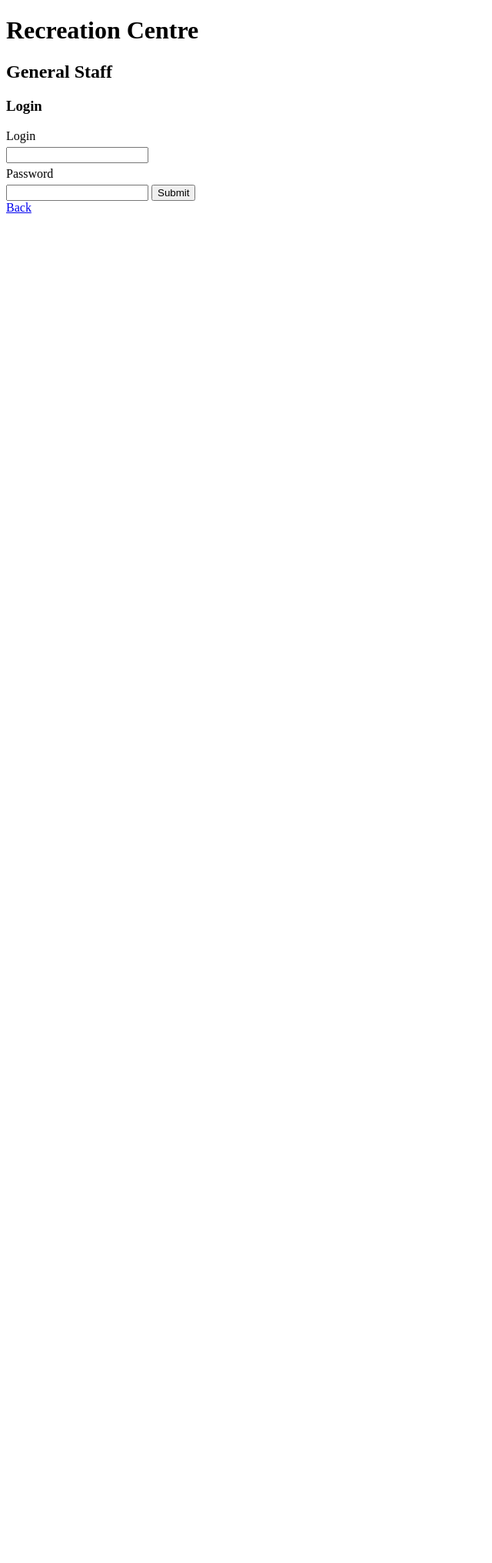
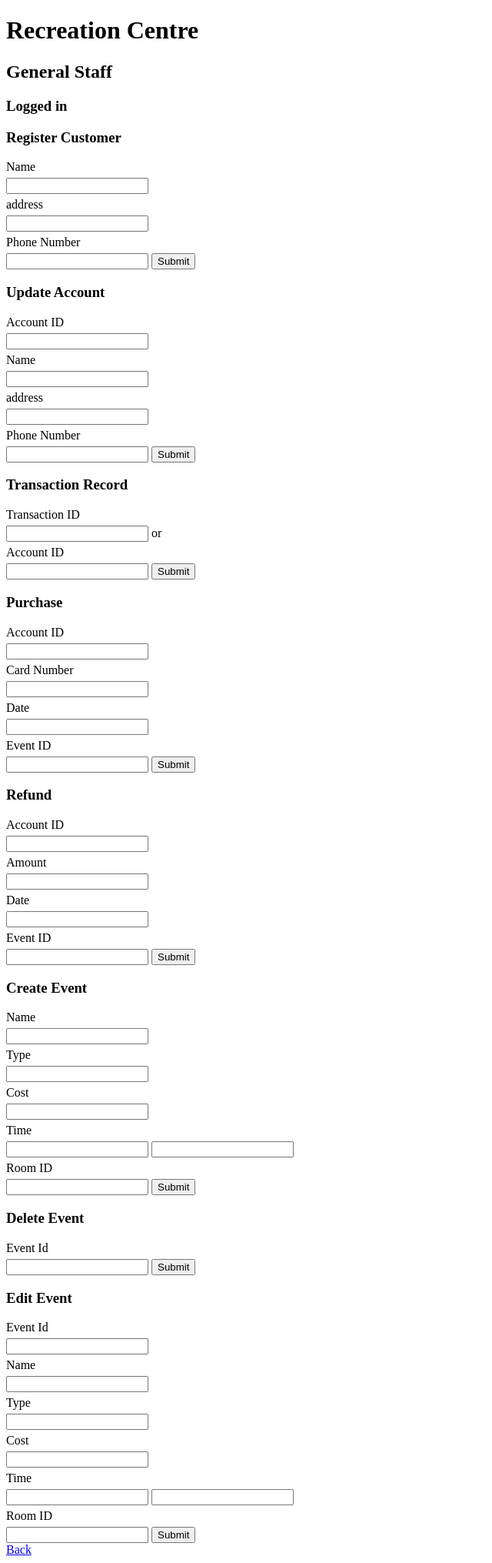
Before and after one commit to neekitabhatia/CPSC304, a PHP site: page /GeneralStaff.php in a window 1280 px wide. Shown: the whole page at 77% size, without its empty margins (0-640 px from the left). Before the commit the page ends 277 px from the top, so only its background shows below. Run offline with PHP 8.4, Linux system fonts and the light colour scheme.

Commit message:
2.0
Changed
deleted page

```diff
--- a/GeneralStaff.php
+++ b/GeneralStaff.php
@@ -2,41 +2,134 @@
 include "template/header.php";
 include "config.php"; # for db connectivity info
 
-// if($_SERVER["REQUEST_METHOD"] == "POST") {
-//       // username and password sent from form
+ if($_SERVER["REQUEST_METHOD"] == "POST") {
+       // username and password sent from form
 
-//       $myusername = mysqli_real_escape_string($db,$_POST['username']);
-//       $mypassword = mysqli_real_escape_string($db,$_POST['password']);
+       $myusername = mysqli_real_escape_string($db,$_POST['username']);
+       $mypassword = mysqli_real_escape_string($db,$_POST['password']);
 
-//       $sql = "SELECT id FROM admin WHERE username = '$myusername' and passcode = '$mypassword'";
-//       $result = mysqli_query($db,$sql);
-//       $row = mysqli_fetch_array($result,MYSQLI_ASSOC);
-//       $active = $row['active'];
+       $sql = "SELECT id FROM admin WHERE username = '$myusername' and passcode = '$mypassword'";
+     $result = mysqli_query($db,$sql);
+      $row = mysqli_fetch_array($result,MYSQLI_ASSOC);
+      $active = $row['active'];
 
-//       $count = mysqli_num_rows($result);
+      $count = mysqli_num_rows($result);
 
-//       // If result matched $myusername and $mypassword, table row must be 1 row
+      // If result matched $myusername and $mypassword, table row must be 1 row
 
-//       if($count == 1) {
-//          session_register("myusername");
-//          $_SESSION['login_user'] = $myusername;
+      if($count == 1) {
+         session_register("myusername");
+         $_SESSION['login_user'] = $myusername;
 
-//          header("location: welcome.php");
-//       }else {
-//          $error = "Your Login Name or Password is invalid";
-//       }
-//    }
+         header("location: welcome.php");
+      }else {
+         $error = "Your Login Name or Password is invalid";
+      }
+   }
 ?>
 
 <html>
 <h2>General Staff</h2>
-<h3>Login</h3>
+<h3>Logged in</h3>
 
-<form method="post" action="GeneralStaff.php">
-	<label for="Login">Login</label>
-	<input type="text" name="Login" id="Login">
-	<label for="Password">Password</label>
-	<input type="text" name="Password" id="Password">
+<h3>Register Customer</h3>
+<form method="post">
+	<label for="Name">Name</label>
+	<input type="text" name="Name" id="Name">
+	<label for="Address">address</label>
+	<input type="text" name="address" id="address">
+	<label for="Phone Number">Phone Number</label>
+	<input type="integer" name="Phone Number" id="Phone Number">
+	<input type="submit" name="submit" value="Submit">
+</form>
+
+<h3>Update Account</h3>
+<form method="post">
+	<label for="AccountID">Account ID</label>
+	<input type="integer" name="AccountID" id="AccountID">
+	<label for="Name">Name</label>
+	<input type="text" name="Name" id="Name">
+	<label for="Address">address</label>
+	<input type="text" name="address" id="address">
+	<label for="Phone Number">Phone Number</label>
+	<input type="integer" name="Phone Number" id="Phone Number">
+	<input type="submit" name="submit" value="Submit">
+</form>
+
+<h3>Transaction Record</h3>
+<form method="post">
+	<label for="TransactionID">Transaction ID</label>
+	<input type="integer" name="TransactionID" id="TransactionID">
+	<?php echo "or"; ?>
+	<label for="AccountID">Account ID</label>
+	<input type="integer" name="AccountID" id="AccountID">
+	<input type="submit" name="submit" value="Submit">
+</form>
+
+<h3>Purchase</h3>
+<form method="post">
+	<label for="AccountID">Account ID</label>
+	<input type="integer" name="AccountID" id="AccountID">
+	<label for="CardNumber">Card Number</label>
+	<input type="integer" name="CardNumber" id="CardNumber">
+	<label for="Date">Date</label>
+	<input type="integer" name="Date" id="Date">
+	<label for="EventID">Event ID</label>
+	<input type="integer" name="EventID" id="EventID">
+	<input type="submit" name="submit" value="Submit">
+</form>
+
+<h3>Refund</h3>
+<form method="post">
+	<label for="AccountID">Account ID</label>
+	<input type="integer" name="AccountID" id="AccountID">
+	<label for="Amount">Amount</label>
+	<input type="integer" name="Amount" id="Amount">
+	<label for="Date">Date</label>
+	<input type="integer" name="Date" id="Date">
+	<label for="EventID">Event ID</label>
+	<input type="integer" name="EventID" id="EventID">
+	<input type="submit" name="submit" value="Submit">
+</form>
+
+<h3>Create Event</h3>
+<form method="post">
+	<label for="Name">Name</label>
+	<input type="text" name="Name" id="Name">
+	<label for="Type">Type</label>
+	<input type="text" name="Type" id="Type">
+	<label for="Cost">Cost</label>
+	<input type="integer" name="Cost" id="Cost">
+	<label for="Time">Time</label>
+	<input type="integer" name="Time from" id="Time">
+	<input type="integer" name="Time to" id="Time">
+	<label for="RoomID">Room ID</label>
+	<input type="integer" name="RoomID" id="RoomID">
+	<input type="submit" name="submit" value="Submit">
+</form>
+
+<h3>Delete Event</h3>
+<form method="post">
+	<label for="EventId">Event Id</label>
+	<input type="integer" name="EventId" id="EventId">
+	<input type="submit" name="submit" value="Submit">
+</form>
+
+<h3>Edit Event</h3>
+<form method="post">
+	<label for="EventId">Event Id</label>
+	<input type="integer" name="EventId" id="EventId">
+	<label for="Name">Name</label>
+	<input type="text" name="Name" id="Name">
+	<label for="Type">Type</label>
+	<input type="text" name="Type" id="Type">
+	<label for="Cost">Cost</label>
+	<input type="integer" name="Cost" id="Cost">
+	<label for="Time">Time</label>
+	<input type="integer" name="Time from" id="Time">
+	<input type="integer" name="Time to" id="Time">
+	<label for="RoomID">Room ID</label>
+	<input type="integer" name="RoomID" id="RoomID">
 	<input type="submit" name="submit" value="Submit">
 </form>
 
```
